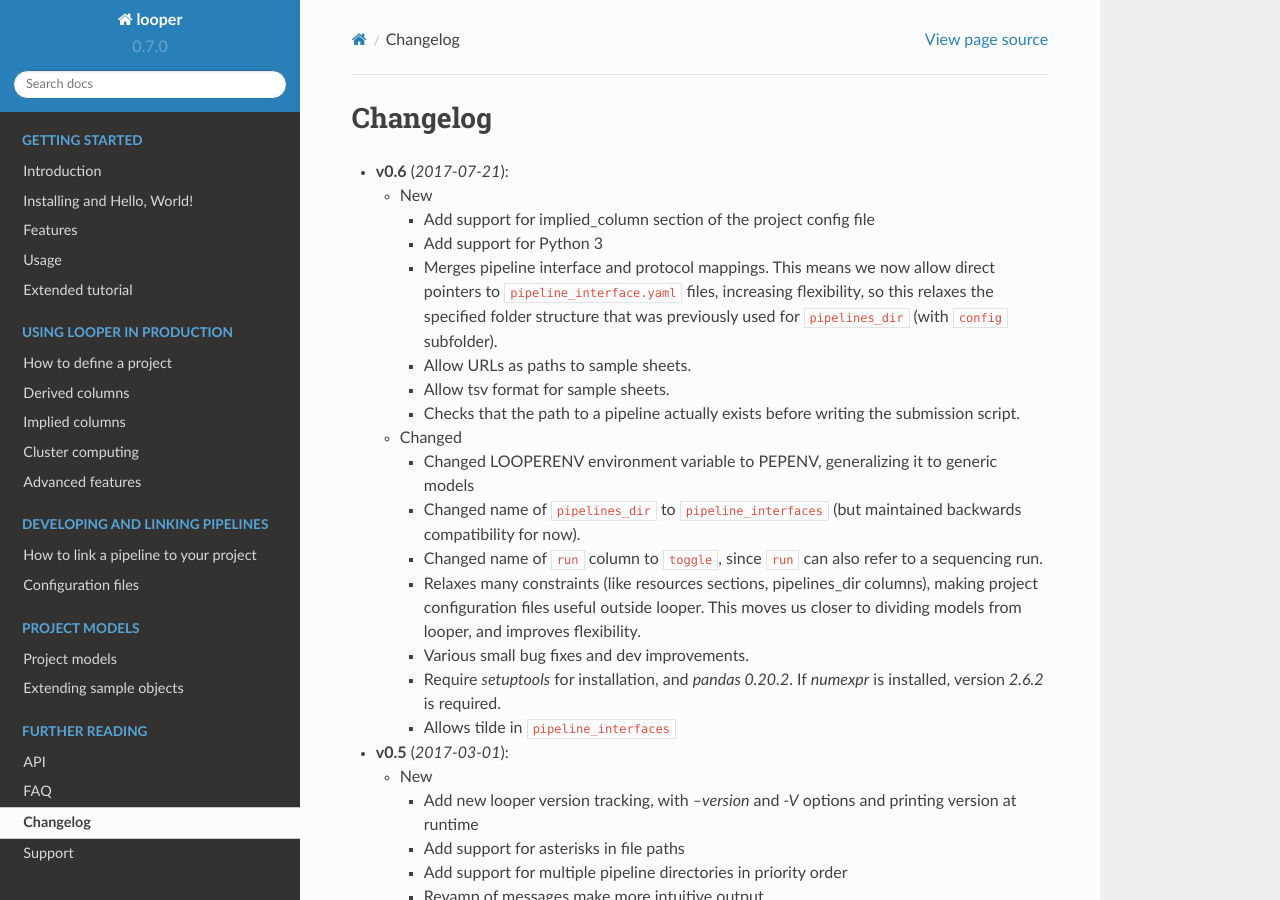
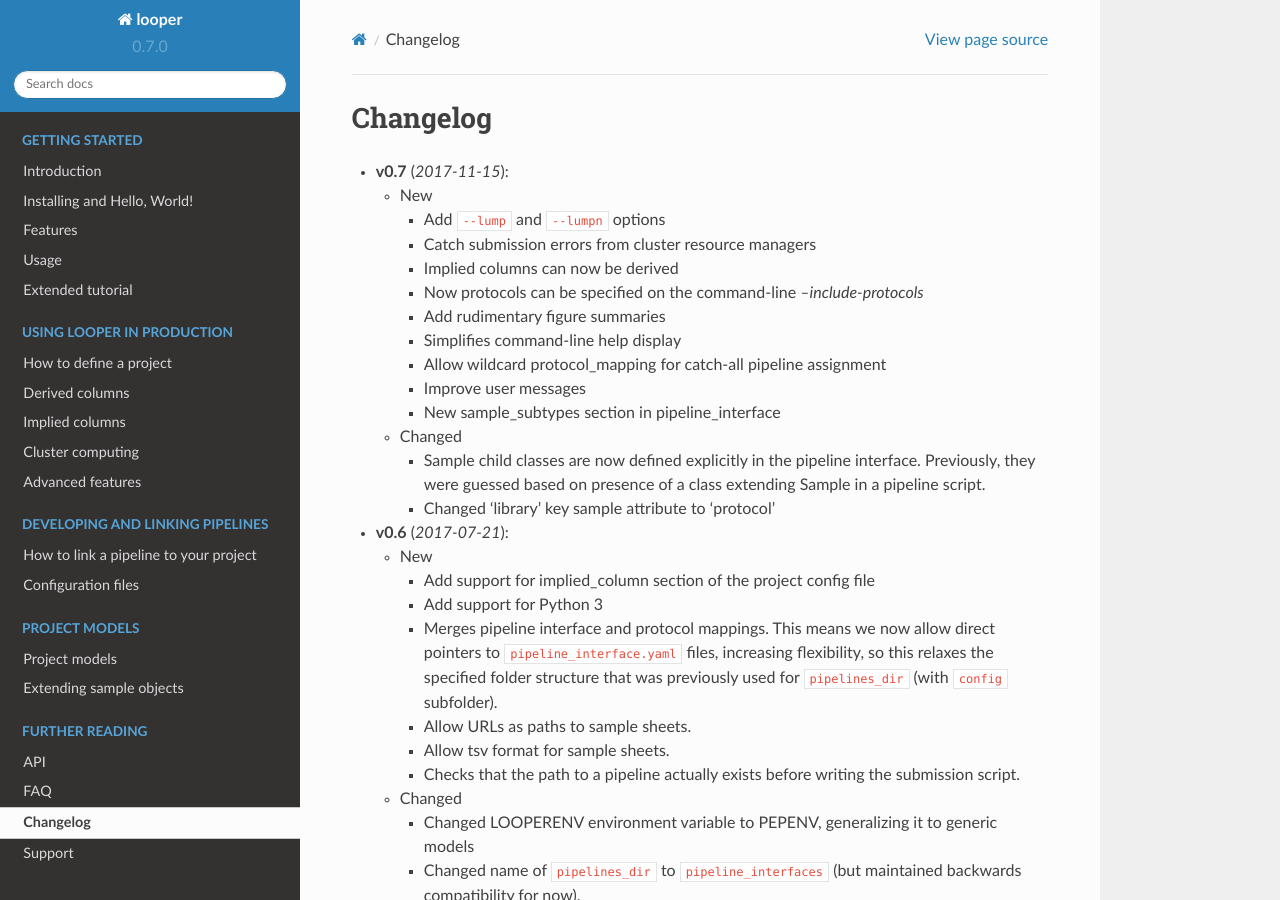
Before and after one commit to pepkit/peppy, a Sphinx documentation site: the page built from doc/source/changelog.rst, in a window 1280 px wide and 900 px high. Built offline with Sphinx 7.4.7 and the Read the Docs theme 2.0.0, drawn with Linux system fonts in a browser that asks for light colours.

Commit message:
Update changelog.rst

```diff
--- a/doc/source/changelog.rst
+++ b/doc/source/changelog.rst
@@ -1,5 +1,33 @@
 Changelog
 ******************************
+
+- **v0.7** (*2017-11-15*):
+
+  - New
+
+    - Add ``--lump`` and ``--lumpn`` options
+
+    - Catch submission errors from cluster resource managers
+
+    - Implied columns can now be derived
+
+    - Now protocols can be specified on the command-line `--include-protocols`
+
+    - Add rudimentary figure summaries
+
+    - Simplifies command-line help display
+
+    - Allow wildcard protocol_mapping for catch-all pipeline assignment
+
+    - Improve user messages
+
+    - New sample_subtypes section in pipeline_interface
+
+  - Changed
+
+    - Sample child classes are now defined explicitly in the pipeline interface. Previously, they were guessed based on presence of a class extending Sample in a pipeline script.
+
+    - Changed 'library' key sample attribute to 'protocol'
 
 - **v0.6** (*2017-07-21*):
 
```
